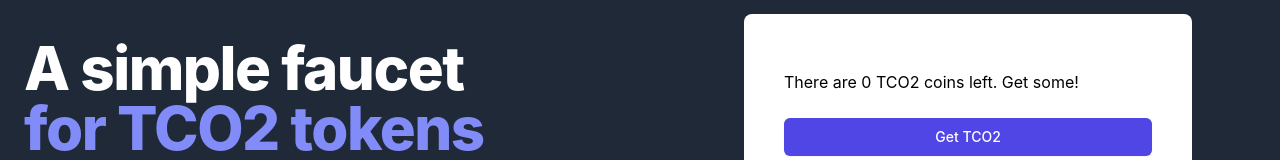
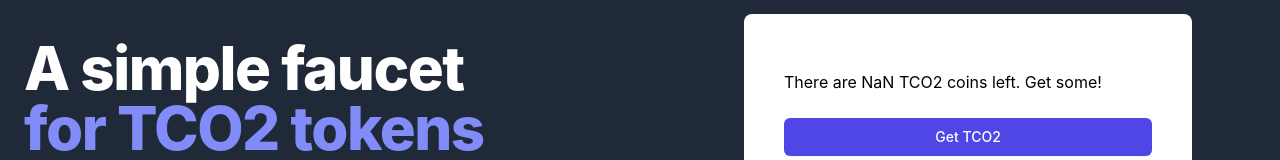
Before and after one commit to ToucanProtocol/faucet-ui, a Next.js app: page / in a window 1280 px wide. Shown: the part 176-336 px from the top of the page. Built offline with nearby package versions, Linux system fonts and the light colour scheme.

Commit message:
static balance fetching

```diff
--- a/pages/index.tsx
+++ b/pages/index.tsx
@@ -34,15 +34,50 @@ const toastOptions: ToastOptions = {
   progress: undefined,
 };
 
-const faucetAddress = "0x22cfba4E3FDcDDc857c292Aa23762b0d013c0B84";
-const tco2Address = "0xa5831eb637dff307395b5183c86b04c69c518681";
+const faucetAddress =
+  process.env.FAUCET_ADDRESS || "0x22cfba4E3FDcDDc857c292Aa23762b0d013c0B84";
+const tco2Address =
+  process.env.TCO2ADDRESS || "0xa5831eb637dff307395b5183c86b04c69c518681";
 
-const Home: NextPage = () => {
+export async function getStaticProps() {
+  try {
+    const provider = new ethers.providers.JsonRpcProvider(
+      process.env.INFURA_MUMBAY_URL,
+      80001
+    );
+    let wallet = new ethers.Wallet(
+      process.env.MUMBAY_PRIVATE_KEY || "",
+      provider
+    );
+    const signer = provider.getSigner(process.env.OWNER_ADDRESS_MUMBAI);
+    wallet = wallet.connect(provider);
+
+    const faucet = new ethers.Contract(faucetAddress, faucetAbi.abi, signer);
+
+    const balanceTxn = await faucet.getTokenBalance(tco2Address, {
+      gasLimit: 1200000,
+    });
+    const staticBalance = ethers.utils.formatEther(balanceTxn);
+    return {
+      props: { staticBalance },
+      revalidate: 60 * 60 * 24 * 3, // that's 3 days
+    };
+  } catch (error: any) {
+    const staticBalance = "NaN";
+    console.error("error when fetching TCO2 balance of the faucet", error);
+    return {
+      props: { staticBalance },
+      revalidate: 60 * 60 * 24 * 3, // that's 3 days
+    };
+  }
+}
+
+const Home: NextPage = ({ staticBalance }: any) => {
   const [wallet, setWallet] = useState<string | null>(null);
   const [loading, setLoading] = useState<boolean>(false);
   const [depositModalOpen, setDepositModalOpen] = useState<boolean>(false);
   const [amountToDeposit, setAmountToDeposit] = useState<string>("1.0");
-  const [balance, setBalance] = useState<string>("0");
+  const [balance, setBalance] = useState<string>(staticBalance);
 
   const connectWallet = async () => {
     try {
@@ -70,6 +105,7 @@ const Home: NextPage = () => {
       toast.error(error.message, toastOptions);
     } finally {
       setLoading(false);
+      fetchBalance();
     }
   };
 
```
